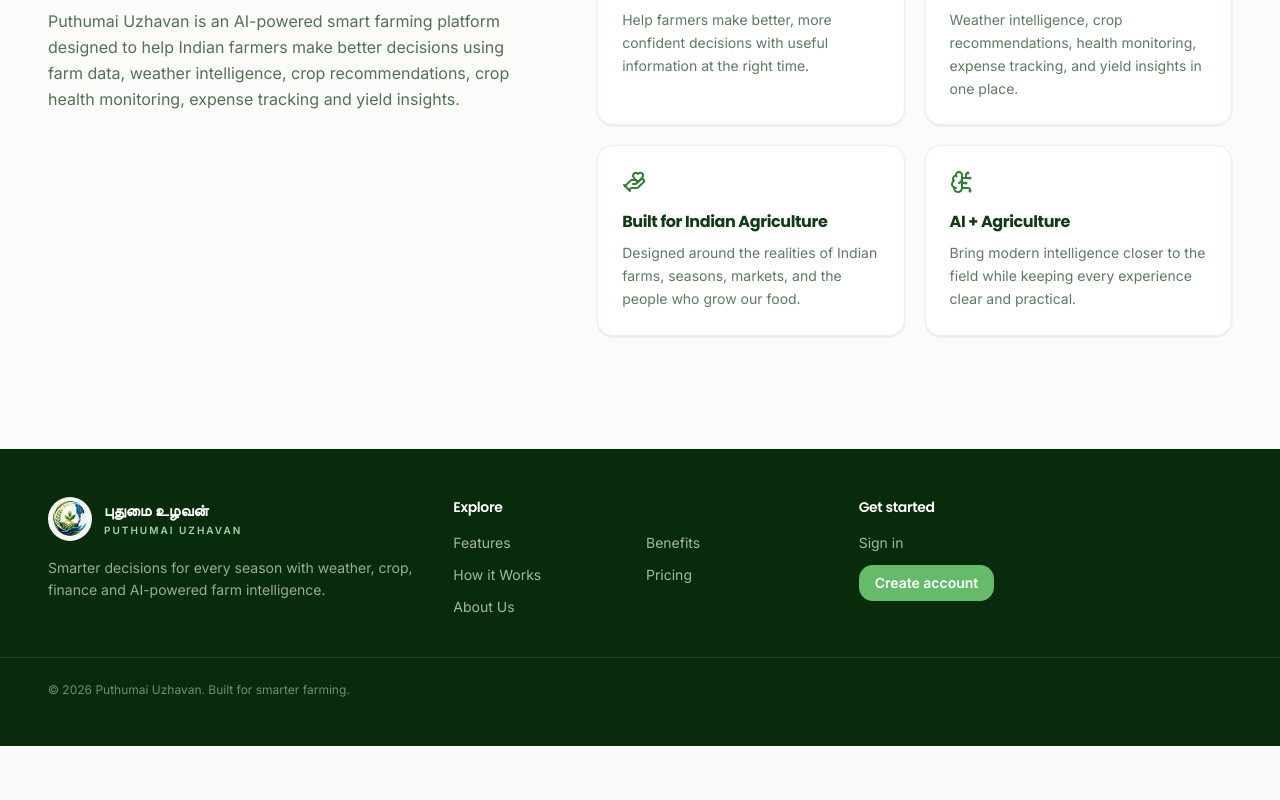
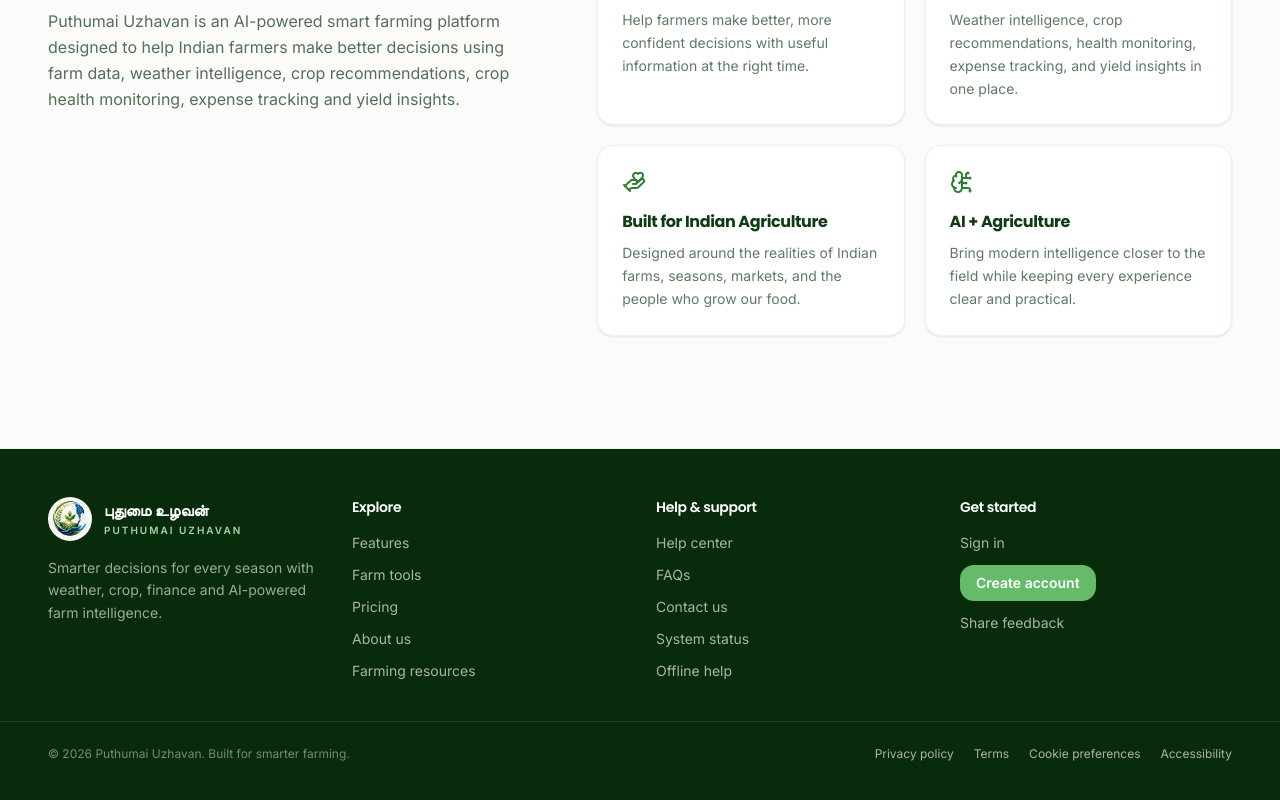
Before and after one commit to Hari-maker-del/puthumai_ulavan, a React (Vite) app: page / in a window 1280 px wide. Shown: the part 4041-4841 px from the top of the page. Before the commit the page ends 4787 px from the top, so only its background shows below. Built offline with nearby package versions, Linux system fonts and the light colour scheme; no server answers.

Commit message:
feat: expose help, legal and system pages in site footer

```diff
--- a/src/components/landing/Footer.tsx
+++ b/src/components/landing/Footer.tsx
@@ -1,8 +1,10 @@
 export default function Footer() {
+  const linkClass = "text-white/65 transition hover:text-white focus-visible:outline-none focus-visible:ring-2 focus-visible:ring-brand-400 rounded";
+
   return (
     <footer className="border-t border-brand-100 bg-brand-950 py-12 text-white">
-      <div className="mx-auto grid max-w-7xl gap-8 px-5 sm:px-8 md:grid-cols-3 lg:px-12">
-        <div>
+      <div className="mx-auto grid max-w-7xl gap-8 px-5 sm:px-8 md:grid-cols-4 lg:px-12">
+        <div className="md:col-span-1">
           <a href="/" className="flex items-center gap-3" aria-label="Puthumai Uzhavan home">
             <img src="/assets/image.png" alt="Puthumai Uzhavan agriculture and AI logo" className="h-11 w-11 rounded-full object-contain" />
             <span>
@@ -17,25 +19,43 @@ export default function Footer() {
 
         <div>
           <h3 className="text-sm font-semibold text-white">Explore</h3>
-          <div className="mt-4 grid grid-cols-2 gap-3 text-sm text-white/65">
-            <a href="#features" className="hover:text-white">Features</a>
-            <a href="#benefits" className="hover:text-white">Benefits</a>
-            <a href="#how-it-works" className="hover:text-white">How it Works</a>
-            <a href="#pricing" className="hover:text-white">Pricing</a>
-            <a href="#about" className="hover:text-white">About Us</a>
+          <div className="mt-4 flex flex-col items-start gap-3 text-sm">
+            <a href="/features" className={linkClass}>Features</a>
+            <a href="/services" className={linkClass}>Farm tools</a>
+            <a href="/pricing" className={linkClass}>Pricing</a>
+            <a href="/about" className={linkClass}>About us</a>
+            <a href="/blog" className={linkClass}>Farming resources</a>
+          </div>
+        </div>
+
+        <div>
+          <h3 className="text-sm font-semibold text-white">Help & support</h3>
+          <div className="mt-4 flex flex-col items-start gap-3 text-sm">
+            <a href="/help" className={linkClass}>Help center</a>
+            <a href="/faq" className={linkClass}>FAQs</a>
+            <a href="/contact" className={linkClass}>Contact us</a>
+            <a href="/system-status" className={linkClass}>System status</a>
+            <a href="/offline" className={linkClass}>Offline help</a>
           </div>
         </div>
 
         <div>
           <h3 className="text-sm font-semibold text-white">Get started</h3>
           <div className="mt-4 flex flex-col items-start gap-3 text-sm">
-            <a href="/login" className="text-white/65 hover:text-white">Sign in</a>
-            <a href="/signup" className="rounded-xl bg-brand-500 px-4 py-2 font-semibold text-white hover:bg-brand-400">Create account</a>
+            <a href="/login" className={linkClass}>Sign in</a>
+            <a href="/signup" className="rounded-xl bg-brand-500 px-4 py-2 font-semibold text-white transition hover:bg-brand-400 focus-visible:outline-none focus-visible:ring-2 focus-visible:ring-brand-300">Create account</a>
+            <a href="/reviews" className={linkClass}>Share feedback</a>
           </div>
         </div>
       </div>
-      <div className="mx-auto mt-10 max-w-7xl border-t border-white/10 px-5 pt-6 text-xs text-white/45 sm:px-8 lg:px-12">
-        © {new Date().getFullYear()} Puthumai Uzhavan. Built for smarter farming.
+      <div className="mx-auto mt-10 flex max-w-7xl flex-col gap-4 border-t border-white/10 px-5 pt-6 text-xs text-white/45 sm:px-8 lg:flex-row lg:items-center lg:justify-between lg:px-12">
+        <span>© {new Date().getFullYear()} Puthumai Uzhavan. Built for smarter farming.</span>
+        <nav className="flex flex-wrap gap-x-5 gap-y-2" aria-label="Legal">
+          <a href="/privacy" className={linkClass}>Privacy policy</a>
+          <a href="/terms" className={linkClass}>Terms</a>
+          <a href="/cookies" className={linkClass}>Cookie preferences</a>
+          <a href="/accessibility" className={linkClass}>Accessibility</a>
+        </nav>
       </div>
     </footer>
   );
```
